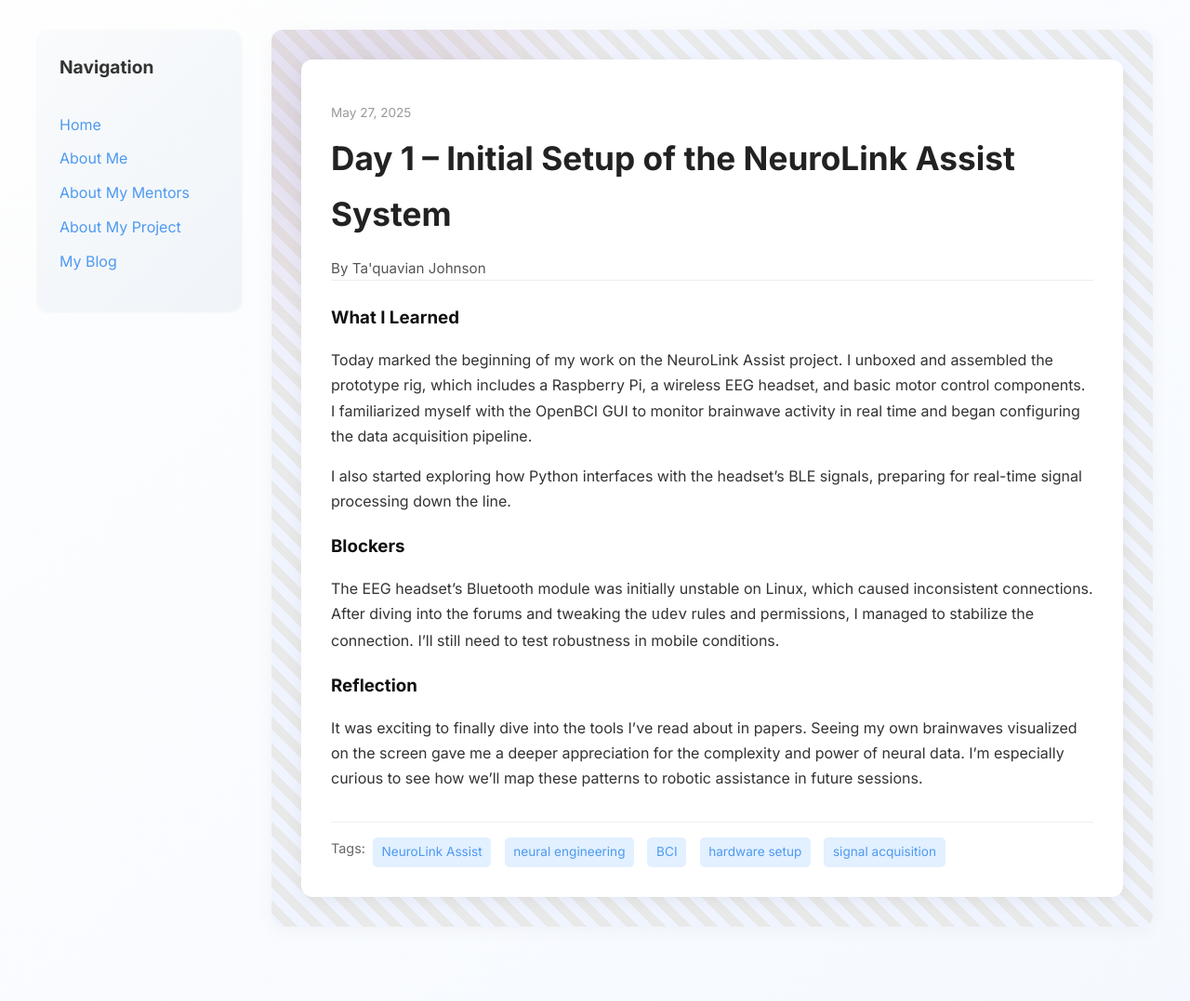
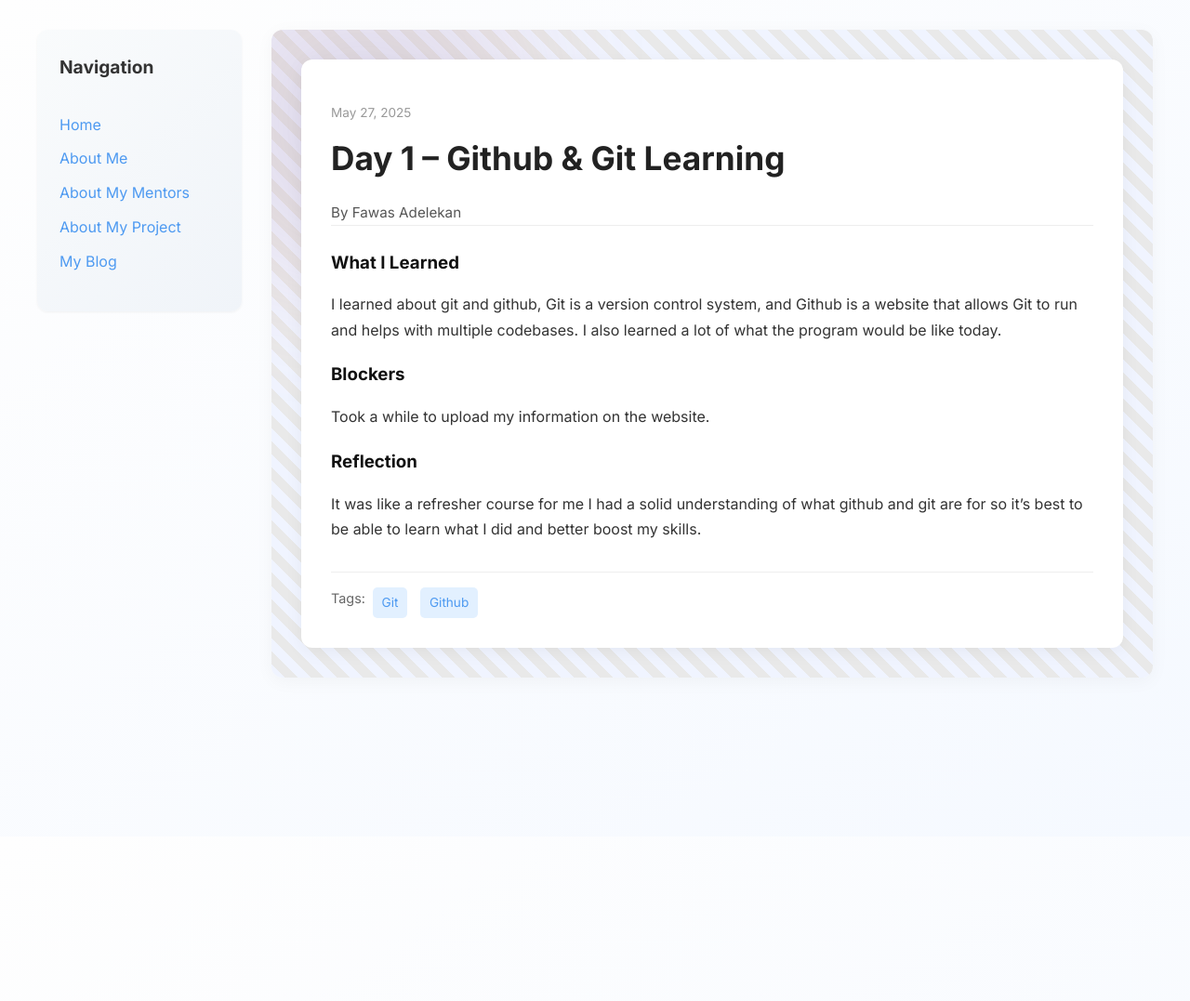
Before and after one commit to ForrestAj/ForrestAj.github.io, a Jekyll site: the page built from _posts/2025-05-27-day-1.md, in a window 1280 px wide. Shown: the whole page at 93% size. Built offline with Jekyll 4.4.1, drawn with Linux system fonts in a browser that asks for light colours; after the commit the page ends 900 px from its top, so only the background shows below that.

Commit message:
Update 2025-05-27-day-1.md

```diff
--- a/_posts/2025-05-27-day-1.md
+++ b/_posts/2025-05-27-day-1.md
@@ -1,19 +1,19 @@
 ---
 layout: post
-title: "Day 1 – Initial Setup of the NeuroLink Assist System"
+title: "Day 1 – Github & Git Learning"
 date: 2025-05-27
-author: Ta'quavian Johnson
+author: Fawas Adelekan
 permalink: /day1.html
-tags: ["NeuroLink Assist", "neural engineering", "BCI", "hardware setup", "signal acquisition"]
+tags: ["Git", "Github"]
 
 what_i_learned: |
-  Today marked the beginning of my work on the NeuroLink Assist project. I unboxed and assembled the prototype rig, which includes a Raspberry Pi, a wireless EEG headset, and basic motor control components. I familiarized myself with the OpenBCI GUI to monitor brainwave activity in real time and began configuring the data acquisition pipeline.
+   I learned about git and github, Git is a version control system, and Github is a website that allows Git to run and helps with multiple codebases. I also learned a lot of what the program would be like today.
 
-  I also started exploring how Python interfaces with the headset's BLE signals, preparing for real-time signal processing down the line.
+
 
 blockers: |
-  The EEG headset’s Bluetooth module was initially unstable on Linux, which caused inconsistent connections. After diving into the forums and tweaking the `udev` rules and permissions, I managed to stabilize the connection. I’ll still need to test robustness in mobile conditions.
+  Took a while to upload my information on the website.
 
 reflection: |
-  It was exciting to finally dive into the tools I’ve read about in papers. Seeing my own brainwaves visualized on the screen gave me a deeper appreciation for the complexity and power of neural data. I’m especially curious to see how we’ll map these patterns to robotic assistance in future sessions.
+  It was like a refresher course for me I had a solid understanding of what github and git are for so it's best to be able to learn what I did and better boost my skills.
 ---
```
